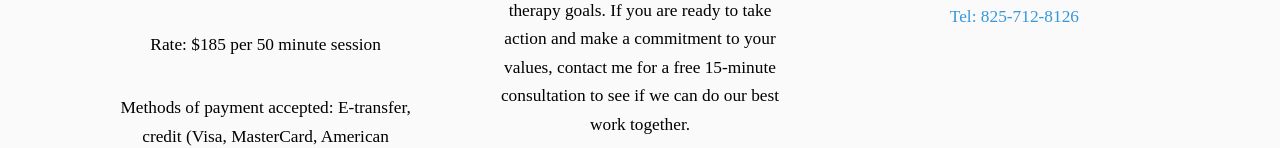
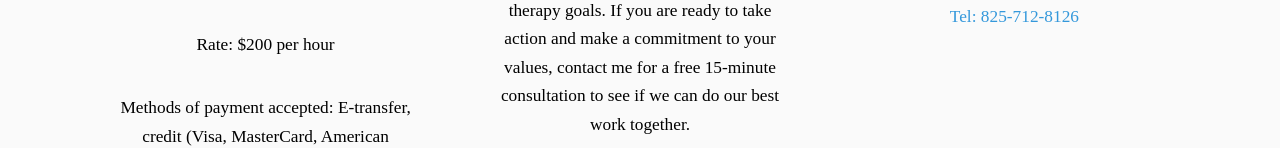
Before and after one commit to rlipish/ovlcounselling, a plain HTML site: page index.html in a window 1280 px wide. Shown: the part 4046-4194 px from the top of the page. Drawn offline with Linux system fonts and the light colour scheme; a web font is replaced by a local one.

Commit message:
TWOHUNDRED

```diff
--- a/index.html
+++ b/index.html
@@ -156,7 +156,7 @@
               </div>
               <p>Currently offering online therapy only, province wide. </p>
 
-               <p>Rate: $185 per 50 minute session</p>
+               <p>Rate: $200 per hour</p>
 
                <p>Methods of payment accepted: E-transfer, credit (Visa, MasterCard, American Express)</p>
 
```
